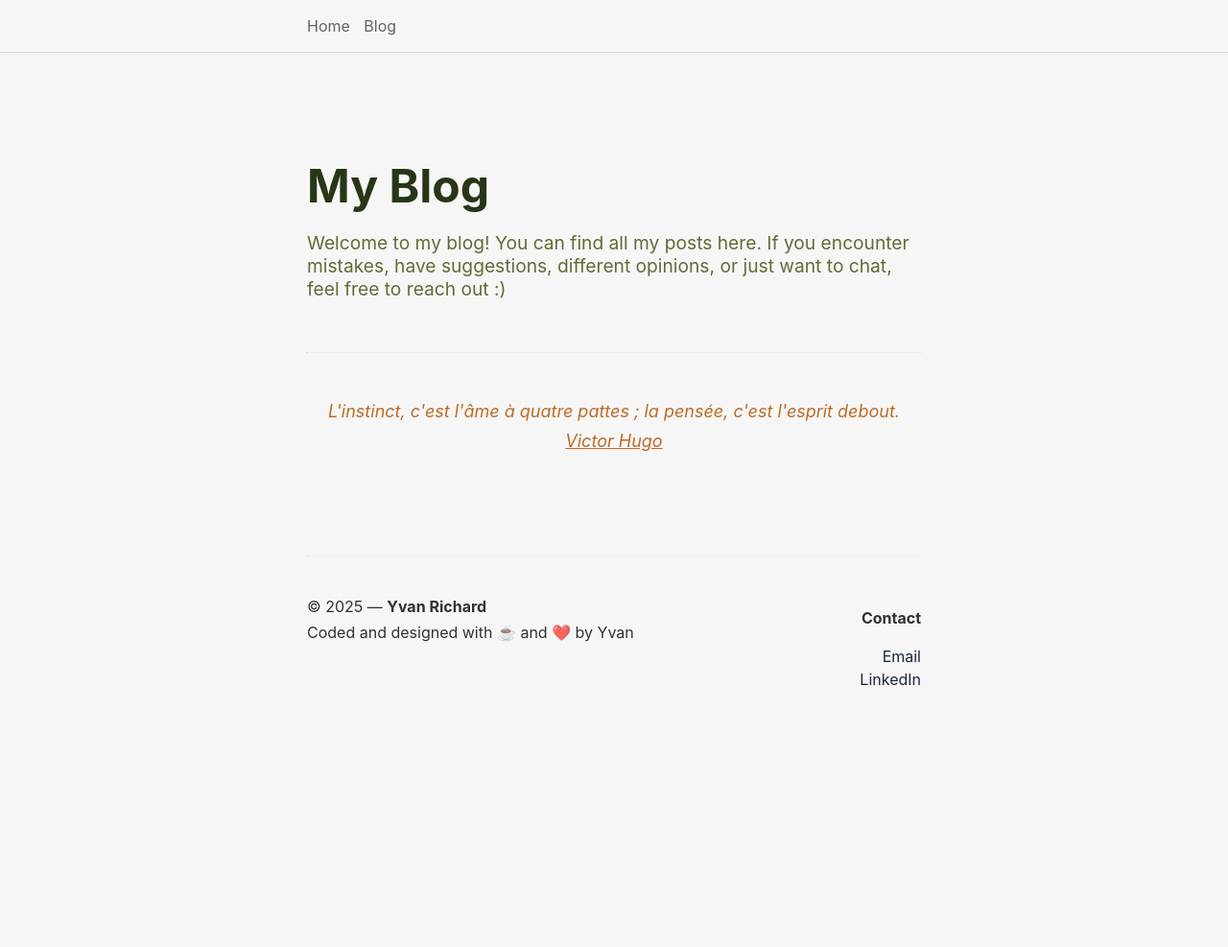
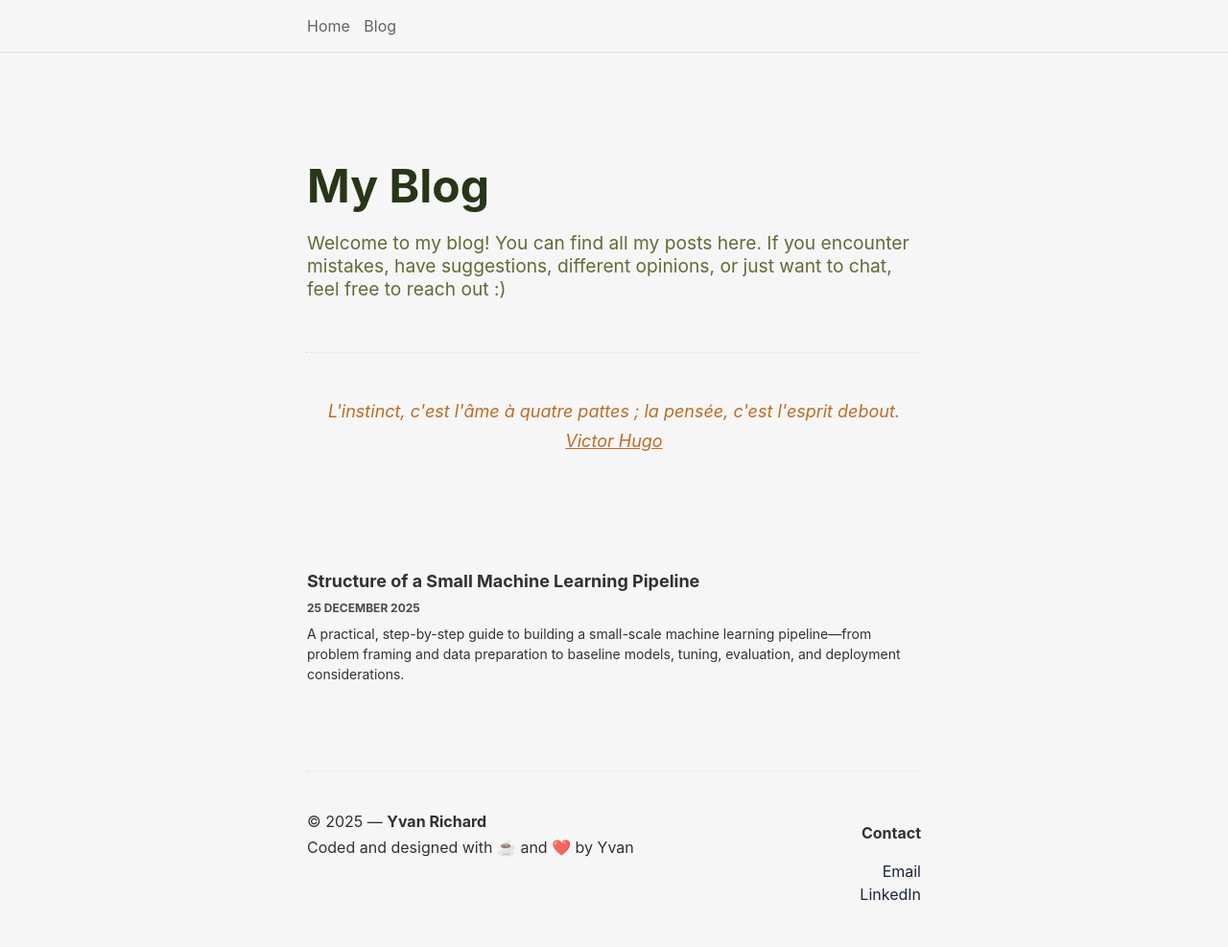
Before and after one commit to YVYX04/yvanrichard.github.io, a Jekyll site: the page built from blog/index.html, in a window 1280 px wide. Shown: the whole page at 96% size. Built offline with Jekyll 4.4.1, drawn with Linux system fonts in a browser that asks for light colours; nearby versions of some CDN libraries; some web fonts are replaced; before the commit the page ends 900 px from its top, so only the background shows below that; some of the changed lines change nothing that is shown.

Commit message:
udpated blogs

````diff
--- a/_posts/2025-12-25-ML_pipeline.md
+++ b/_posts/2025-12-25-ML_pipeline.md
@@ -1,10 +1,88 @@
 ---
 title: Structure of a Small Machine Learning Pipeline
-subtitle: Description goes here
+subtitle: A practical, step-by-step guide to building a small-scale machine learning pipeline—from problem framing and data preparation to baseline models, tuning, evaluation, and deployment considerations.
 layout: default
 date: 2025-12-25
 keywords: machine learning, business, economics
-published: false
+published: true
 ---
 
 # Foreword
+
+In this post, I outline the typical stages of a small-scale machine learning (ML) pipeline. I present a rigorous,
+step-by-step methodology for applying core ML techniques, and I discuss how each stage can be translated into actionable
+business insights.
+
+# 1. Introduction
+
+Over the past decade, the field of *data science*, and *artificial intelligence* (AI) have attracted enormous attention
+due to the progressive shift of our society towards a numerical era. OpenAI's public release of the large-language model
+(LLM) GPT 3.5. in November 2022 further propagated the sentiment that humanity might be at the dawn of a new industrial revolution.
+Today, it is still unclear how, and where AI influence will really materialize in society. The manufacturing, information-technology,
+finance, and healthcare sectors might be evident early adopters (McElheran et al., 2024), but the forthecoming decades will probably be
+marked by the diffusion of AI technologies through the entire economy.
+
+With the aim of making a modest contribution to this broader development, this report outlines a streamlined machine ML tailored to small-scale projects and practical business applications. To illustrate the procedure, I will draw on examples from my practical projects throughout.
+
+# 2. The Machine Learning Pipeline
+
+In their examination of machine learning workflows at varying scales, Biswas et al. (2022) outline how pipeline structures evolve according to operational requirements. In a professional, production-oriented setting, a fully integrated pipeline typically follows the structure shown below:
+
+<div class='figure'>
+    <img src="{{ '/images/DS_pipeline01.png' | relative_url }}" alt="Data pipeline"
+         style="width: 100%; display: block; margin: 0 auto;" id = "fig1"/>
+    <div class='caption'>
+        <span class='caption-label'>Figure 1.</span> Concepts in a data science pipeline. The sub-tasks are listed below each stage. The stages are connected with feedback loops denoted with arrows. Solid arrows are always present in the lifecycle, while the dashed arrows are optional. Distant feedback loops (e.g.,from deployment to data acquisition) are also possible through intermediate stage(s).
+    </div>
+</div>
+
+Naturally, the structure of a pipeline depends on the scope, constraints, and objectives of the project. Hence, I adapt my approach to this high-level structure.
+
+## 2.1. From Business Case to Success Metrics
+
+[What is the business probem? For which metrics should we aim?]
+
+```text
+ML task (classification/regression/forecasting).
++ Define constraints (latency, interpretability, cost of errors, compliance).
++ Choose metrics aligned with business (precision/recall trade-off, MAE/RMSE, calibration).
++ Best practices + challenges: Prevent “metric gaming”, data leakage, misaligned objectives.
+```
+
+## 2.2. Data Collection & Understanding
+
+[...]
+
+## 2.3. Data Cleaning & Preprocessing
+
+[...]
+
+## 2.4. Exploratory Data Analysis (EDA) & Features Engineering
+
+[...]
+
+## 2.5. Baseline Models
+
+[...]
+
+## 2.6. Error Analysis, Hyperparamters Tuning
+
+[...]
+
+## 2.7. Final Evalation, Deployment, & Supervision
+
+
+# 3. Conclusion
+
+
+
+
+
+
+
+
+# References
+
+- Biswas, S., Wardat, M., & Rajan, H. (2022). The art and practice of data science pipelines: A comprehensive study of data science pipelines in theory, in-the-small, and in-the-large. In *Proceedings of the 44th International Conference on Software Engineering* (pp. 2091-2103).
+
+- McElheran, K., Li, J. F., Brynjolfsson, E., Kroff, Z., Dinlersoz, E., Foster, L., & Zolas, N. (2024). AI adoption in America: Who, what, and where. *Journal of Economics & Management Strategy, 33(2)*, 375-415.
````
